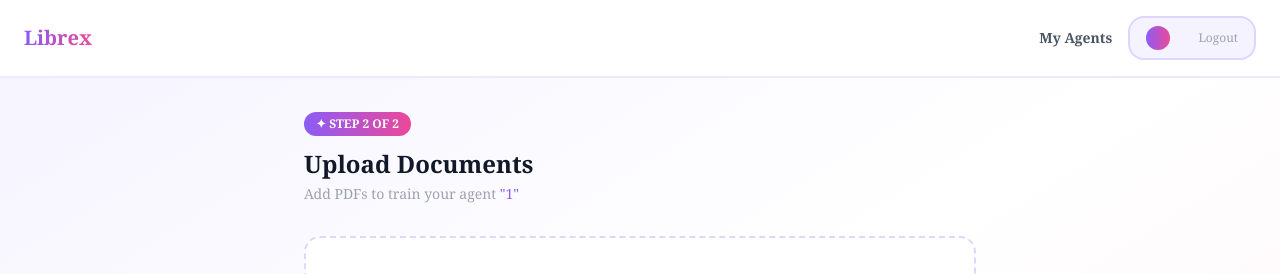
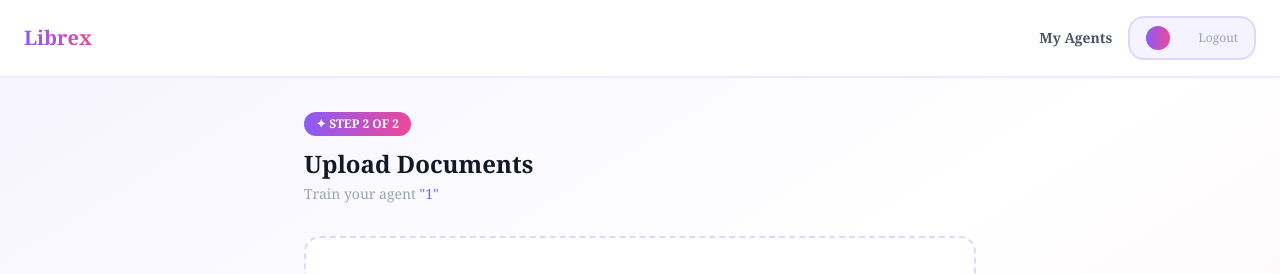
Before and after one commit to poklonovaSofia/llm-based-assistant, a React (Vite) app in the folder frontend/: page /upload/1 in a window 1280 px wide. Shown: the top 274 px of the page. Built offline with nearby package versions, Linux system fonts and the light colour scheme; sample sign-in values are in the browser's storage.

Commit message:
splitted upload documnts on two mode

```diff
--- a/frontend/src/App.tsx
+++ b/frontend/src/App.tsx
@@ -9,6 +9,7 @@ import CreateAgent from './pages/CreateAgent';
 import UploadDocuments from './pages/UploadDocuments';
 import MyAgents from './pages/MyAgents';
 import AgentDetails from './pages/AgentDetails';
+import { ProtectedRoute } from './components/ProtectedRoute';
 function App() {
   return (
     <Router>
@@ -16,17 +17,15 @@ function App() {
         <Navbar />
 
         <Routes>
-          {/* Головна сторінка */}
           <Route path="/" element={<Home />} />
-
-          {/* Сторінка чату (коли клікаєш на картку агента) */}
-          <Route path="/chat/:agentId" element={<Chat />} />
           <Route path="/signin" element={<SignIn />} />
           <Route path="/create-account" element={<CreateAccount />} />
-          <Route path="/create-agent" element={<CreateAgent />} />
-          <Route path="/upload/:agentId" element={<UploadDocuments />} />
-          <Route path="/my-agents" element={<MyAgents />} />
-          <Route path="/agent/:agentId" element={<AgentDetails />} />
+
+          <Route path="/chat/:agentId" element={<ProtectedRoute><Chat /></ProtectedRoute>} />
+          <Route path="/create-agent" element={<ProtectedRoute><CreateAgent /></ProtectedRoute>} />
+          <Route path="/upload/:agentId" element={<ProtectedRoute><UploadDocuments /></ProtectedRoute>} />
+          <Route path="/my-agents" element={<ProtectedRoute><MyAgents /></ProtectedRoute>} />
+          <Route path="/agent/:agentId" element={<ProtectedRoute><AgentDetails /></ProtectedRoute>} />
         </Routes>
       </div>
     </Router>
--- a/frontend/src/pages/AgentDetails.tsx
+++ b/frontend/src/pages/AgentDetails.tsx
@@ -223,7 +223,7 @@ export default function AgentDetails() {
             ✦ DOCUMENTS
           </div>
           <button
-            onClick={() => navigate(`/upload/${agentId}`)}
+            onClick={() => navigate(`/upload/${agentId}`, { state: { agentName: agent?.name, isEditing: true } })}
             className="text-xs font-bold text-violet-500 hover:text-violet-700 border-2 border-violet-200 hover:border-violet-400 px-3 py-1.5 rounded-lg transition"
           >
             + Add docs
--- a/frontend/src/pages/Home.tsx
+++ b/frontend/src/pages/Home.tsx
@@ -12,7 +12,7 @@ export default function Home() {
             <div className="inline-flex items-center gap-2 bg-gradient-to-r from-violet-500 to-pink-500 text-white text-xs font-bold px-3 py-1 rounded-full mb-2">
               ✦ POPULAR
             </div>
-            <h2 className="text-2xl font-bold text-gray-900">Popular Domain Agents</h2>
+            <h2 className="text-2xl font-bold text-gray-900">Public Domain Agents</h2>
             <p className="text-sm text-gray-400 mt-1">Shared by the community</p>
           </div>
           <button className="text-sm font-bold text-violet-500 hover:text-pink-500 transition-colors">
--- a/frontend/src/pages/UploadDocuments.tsx
+++ b/frontend/src/pages/UploadDocuments.tsx
@@ -10,7 +10,7 @@ export default function UploadDocuments() {
   const [uploading, setUploading] = useState(false);
   const [uploadedCount, setUploadedCount] = useState(0);
   const [error, setError] = useState('');
-
+  const isEditing = !!(location.state as any)?.isEditing;
   const handleDrop = (e: React.DragEvent<HTMLDivElement>) => {
     e.preventDefault();
     const dropped = Array.from(e.dataTransfer.files).filter(f => f.type === 'application/pdf');
@@ -64,12 +64,19 @@ const handleFinish = async () => {
 
         {/* Header */}
         <div className="mb-8">
+          {!isEditing && (
             <div className="inline-flex items-center gap-2 bg-gradient-to-r from-violet-500 to-pink-500 text-white text-xs font-bold px-3 py-1 rounded-full mb-3">
               ✦ STEP 2 OF 2
             </div>
-          <h1 className="text-2xl font-bold text-gray-900">Upload Documents</h1>
+          )}
+          <h1 className="text-2xl font-bold text-gray-900">
+            {isEditing ? 'Add Documents' : 'Upload Documents'}
+          </h1>
           <p className="text-sm text-gray-400 mt-1">
-            Add PDFs to train your agent <span className="text-violet-500 font-medium">"{agentName}"</span>
+            {isEditing
+              ? <>Adding documents to <span className="text-violet-500 font-medium">"{agentName}"</span></>
+              : <>Train your agent <span className="text-violet-500 font-medium">"{agentName}"</span></>
+            }
           </p>
         </div>
 
@@ -140,16 +147,18 @@ const handleFinish = async () => {
           disabled={files.length === 0 || uploading}
           className="w-full bg-gradient-to-r from-violet-500 to-pink-500 hover:from-violet-600 hover:to-pink-600 text-white py-3 rounded-xl font-bold text-sm transition disabled:opacity-40 shadow-lg shadow-violet-200"
         >
-          {uploading ? `Processing... (${uploadedCount}/${files.length})` : `Upload & Finish →`}
+          {uploading ? `Processing...` : isEditing ? 'Add Documents →' : 'Upload & Finish →'}
         </button>
 
         {/* Skip */}
+        {!isEditing && (
           <button
             onClick={() => navigate(`/chat/${agentId}`)}
             className="w-full mt-2 text-xs text-gray-400 hover:text-gray-600 transition py-2"
           >
             Skip for now
           </button>
+        )}
 
       </div>
     </div>
```
Lines whose indentation alone changed are shown as unchanged.
